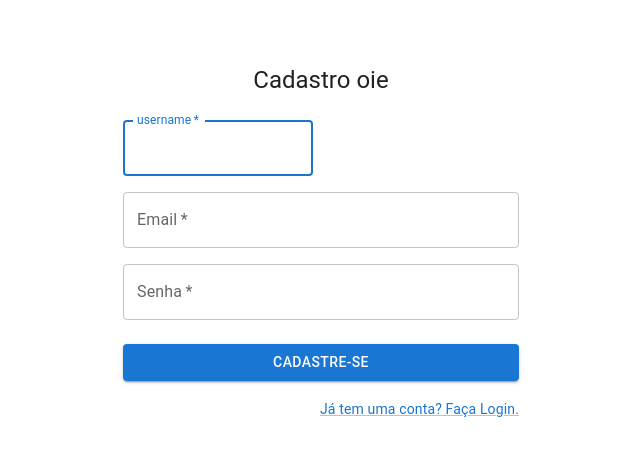
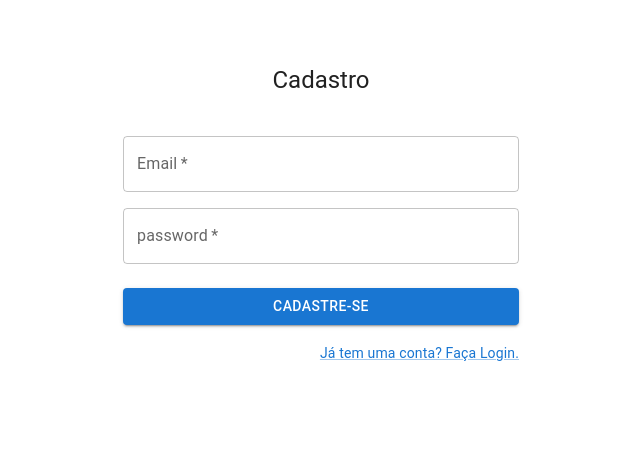
Before and after one commit to evicsouza/eventPlan, a React (Create React App) app: page /cadastro in a window 1280 px wide. Shown: the top 456 px of the page, without its empty margins (319-959 px from the left). Built offline with nearby package versions, Linux system fonts and the light colour scheme; no server answers.

Commit message:
sincronizando o cadastro com o backend

```diff
--- a/src/componets/CadastroUsuario.js
+++ b/src/componets/CadastroUsuario.js
@@ -7,18 +7,26 @@ import Grid from '@mui/material/Grid';
 import Box from '@mui/material/Box';
 import Typography from '@mui/material/Typography';
 import Container from '@mui/material/Container';
+import axios from 'axios';
+import { useState } from 'react';
 import { createTheme, ThemeProvider } from '@mui/material/styles';
 
 const theme = createTheme();
 
 export default function CadastroUsuario() {
-  const handleSubmit = (event) => {
+    const [email, setEmail] = useState("");
+    const [password, setPassword] = useState("");
+
+    const handleSubmit = async (event) => {
     event.preventDefault();
-    const data = new FormData(event.currentTarget);
-    console.log({
-      email: data.get('email'),
-      senha: data.get('senha'),
-    });
+    try{
+      axios.post('http://localhost:3000/api/users',  {email, password })
+    }
+    catch(erro){
+      if(erro.response && erro.response.status === 400){
+        console.log("errou")
+      }
+    }
   };
 
   return (
@@ -34,19 +42,11 @@ export default function CadastroUsuario() {
           }}
         >
           <Typography component="h1" variant="h5">
-            Cadastro oie
+            Cadastro
           </Typography>
           <Box component="form" noValidate onSubmit={handleSubmit} sx={{ mt: 3 }}>
             <Grid container spacing={2}>
               <Grid item xs={12} sm={6}>
-                <TextField
-                  name="username"
-                  required
-                  fullWidth
-                  id="username"
-                  label="username"
-                  autoFocus
-                />
               </Grid>
               <Grid item xs={12} sm={6}>
               </Grid>
@@ -58,16 +58,18 @@ export default function CadastroUsuario() {
                   label="Email"
                   name="email"
                   autoComplete="email"
+                  onChange={(event) => setEmail(event.target.value)}
                 />
               </Grid>
               <Grid item xs={12}>
                 <TextField
                   required
                   fullWidth
-                  name="senha"
-                  label="Senha"
-                  type="senha"
-                  id="senha"
+                  name="password"
+                  label="password"
+                  type="password"
+                  id="password"
+                  onChange={(event) => setPassword(event.target.value)}
                 />
               </Grid>
             </Grid>
--- a/src/componets/TelaInicial.js
+++ b/src/componets/TelaInicial.js
@@ -21,7 +21,6 @@ import CardGrafico from './Cards/CardGrafico';
 import CardCalendario from './Cards/CardCalendario';
 import CardNotas from './Cards/CardNotas';
 import { useEffect, useState } from 'react';
-// Biblioteca para conectar com API
 import axios from 'axios';
 
 
```
